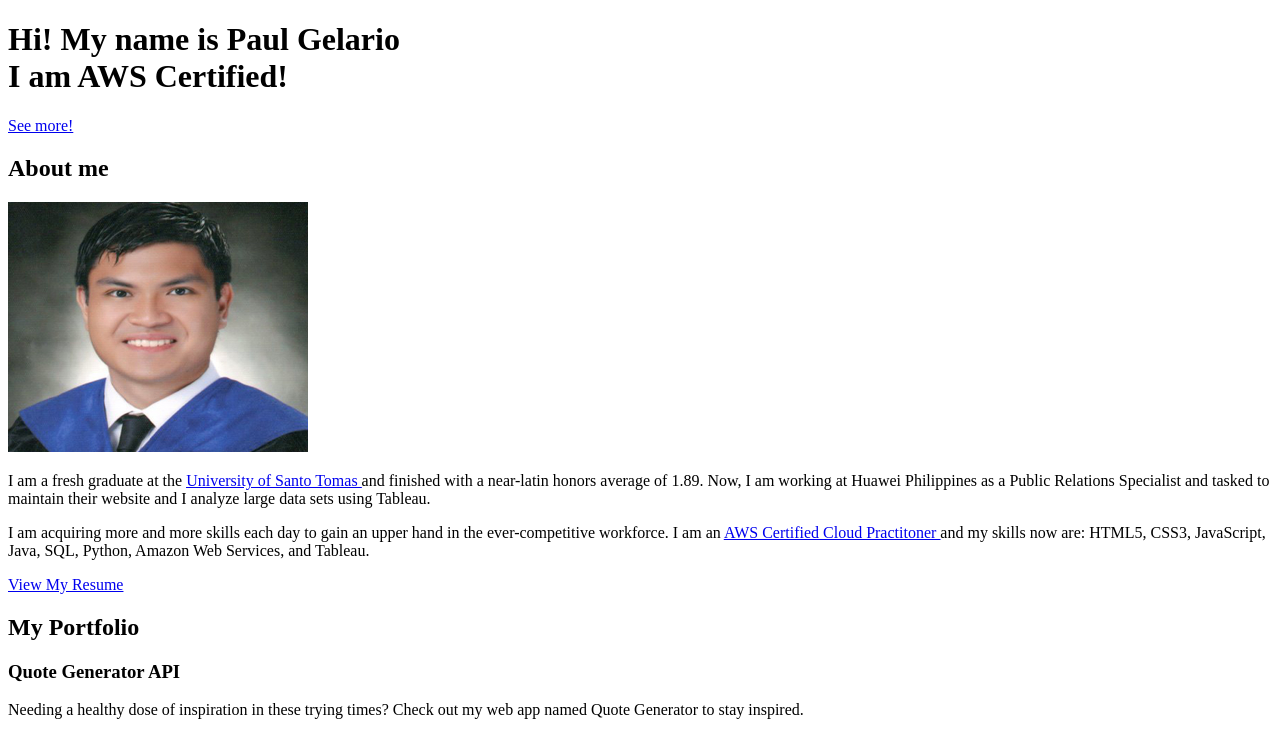
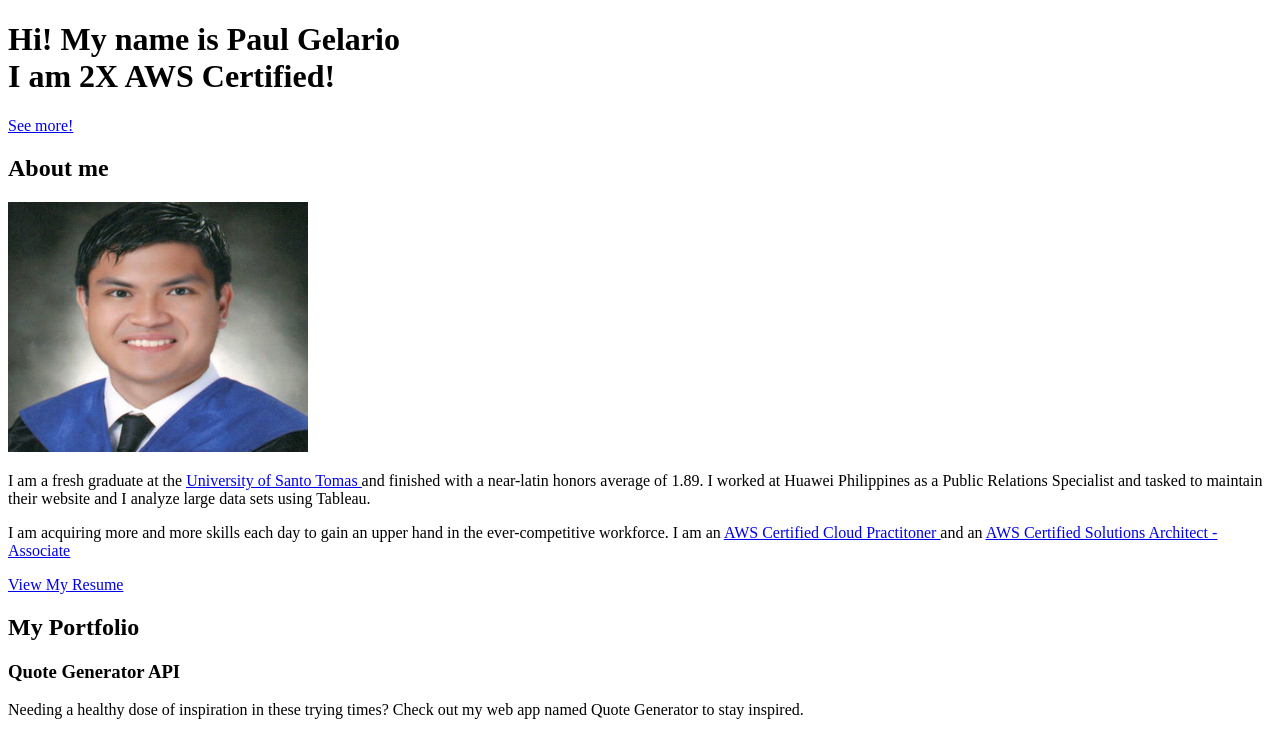
Before and after one commit to pauldavid23/samplewebsite, a website: page src/template.html in a window 1280 px wide. Shown: the top 732 px of the page. Drawn offline with nearby package versions, Linux system fonts and the light colour scheme.

Commit message:
adding the changes

```diff
--- a/src/template.html
+++ b/src/template.html
@@ -20,9 +20,9 @@
     <!-- Put here your site title -->
     <title> Paul Gelario | AWS Certified </title>
     <!-- Add some coding keywords below, Ex: (javascript, yourusername, etc) -->
-    <meta name="Web Developer" content="pauldavid23, Paul Gelario, HTML, CSS, JavaScript, self-taught Developer" />
+    <meta name="Web Developer" content="pauldavid23, Paul Gelario, HTML, CSS, JavaScript, self-taught Developer, AWS Solutions Architect Associate AWS" />
     <!-- Improve your SEO by adding a small descrption of you -->
-    <meta name="The self-taught developer" content="Paul Gelario | Developer" />
+    <meta name="Developer" content="Paul Gelario | Developer" />
 
     <!-- Required librarys -->
     <link
@@ -48,7 +48,7 @@
         <h1 class="hero-title" class="load-hidden">
           Hi! My name is <span class="text-color-main">Paul Gelario</span>
           <br />
-          I am AWS Certified!
+          I am 2X AWS Certified!
         </h1>
         <p class="hero-cta" class="load-hidden">
           <a class="cta-btn cta-btn--hero" href="#about"> See more! </a>
@@ -79,17 +79,17 @@
             <div class="about-wrapper__info">
               <p class="about-wrapper__info-text">
                 I am a fresh graduate at the <a href="http://www.ust.edu.ph/" target="_blank"> <u> University of Santo Tomas </u> </a> and finished
-                with a near-latin honors average of 1.89. Now, I am working at Huawei Philippines as a Public Relations Specialist and tasked to maintain their website and I analyze large data sets using Tableau.
+                with a near-latin honors average of 1.89. I worked at Huawei Philippines as a Public Relations Specialist and tasked to maintain their website and I analyze large data sets using Tableau.
 
               </p>
               <p class="about-wrapper__info-text">
-                I am acquiring more and more skills each day to gain an upper hand in the ever-competitive workforce. I am an <a href="https://www.youracclaim.com/badges/154baa1a-e6cd-4f06-8e88-77406ec0e567/public_url" target="_blank"> <u> AWS Certified Cloud Practitoner  </u> </a>
-                and my skills now are: HTML5, CSS3, JavaScript, Java, SQL, Python, Amazon Web Services, and Tableau.
+                I am acquiring more and more skills each day to gain an upper hand in the ever-competitive workforce. I am an <a href="https://www.youracclaim.com/badges/b157af13-8298-4701-bafc-93fd06d8495d/public_url" target="_blank"> <u> AWS Certified Cloud Practitoner  </u> </a> and an <a href="https://www.youracclaim.com/badges/3bb9a10d-8028-4f56-96ce-5685c1e41d70/public_url" target="_blank"> <u> AWS Certified Solutions Architect - Associate </u> </a>
+
 
 
               </p>
               <span class="d-flex mt-3">
-                <a target="_blank" class="cta-btn cta-btn--resume" href="https://drive.google.com/file/d/1_MiOoRDPJP_b8Dx2S6CS8yQYf26GUl8o/view?usp=sharing">
+                <a target="_blank" class="cta-btn cta-btn--resume" href="https://drive.google.com/file/d/1gRQsBYYIW6aIdidFYu5fIII3zEBCDAhw/view?usp=sharing">
                   View My Resume
                 </a>
               </span>
```
